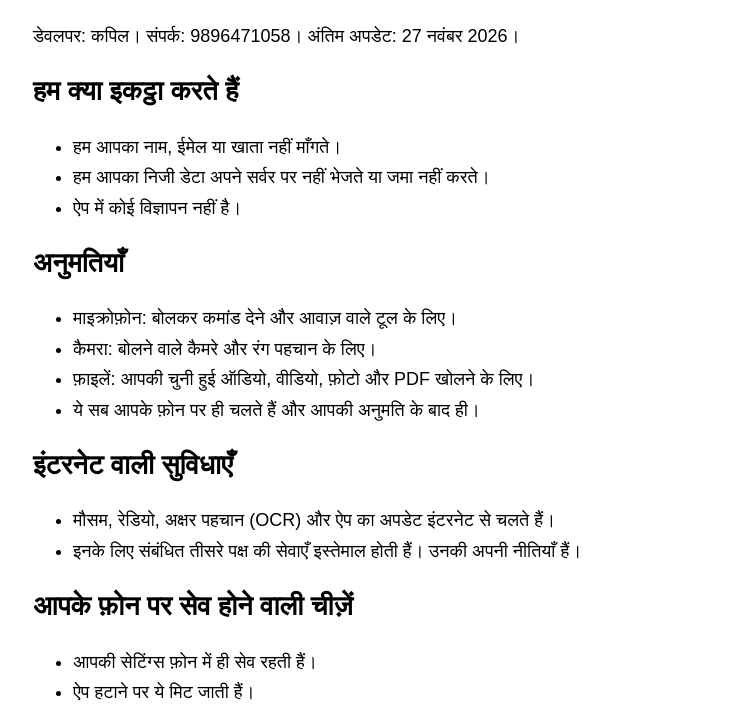
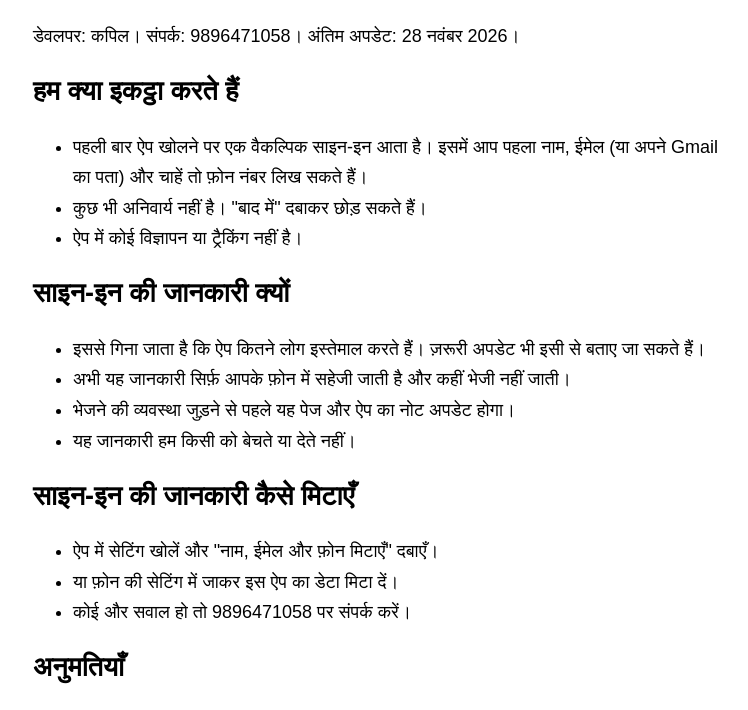
Before and after one commit to kapilsamariya90-cyber/awaz-saathi, a plain HTML site: page privacy.html in a window 1280 px wide. Shown: the part 90-800 px from the top of the page, without its empty margins (257-1005 px from the left). Drawn offline with Linux system fonts and the light colour scheme.

Commit message:
गोपनीयता नीति: वैकल्पिक साइन-इन की जानकारी और मिटाने का तरीका (28 नवंबर 2026)

```diff
--- a/privacy.html
+++ b/privacy.html
@@ -3,15 +3,19 @@
 <style>body{font-family:sans-serif;max-width:700px;margin:auto;padding:16px;line-height:1.7;font-size:18px}h1,h2{line-height:1.3}</style></head><body>
 <main>
 <h1>आवाज़ साथी - गोपनीयता नीति</h1>
-<p>डेवलपर: कपिल। संपर्क: 9896471058। अंतिम अपडेट: 27 नवंबर 2026।</p>
+<p>डेवलपर: कपिल। संपर्क: 9896471058। अंतिम अपडेट: 28 नवंबर 2026।</p>
 <h2>हम क्या इकट्ठा करते हैं</h2>
-<ul><li>हम आपका नाम, ईमेल या खाता नहीं माँगते।</li><li>हम आपका निजी डेटा अपने सर्वर पर नहीं भेजते या जमा नहीं करते।</li><li>ऐप में कोई विज्ञापन नहीं है।</li></ul>
+<ul><li>पहली बार ऐप खोलने पर एक वैकल्पिक साइन-इन आता है। इसमें आप पहला नाम, ईमेल (या अपने Gmail का पता) और चाहें तो फ़ोन नंबर लिख सकते हैं।</li><li>कुछ भी अनिवार्य नहीं है। "बाद में" दबाकर छोड़ सकते हैं।</li><li>ऐप में कोई विज्ञापन या ट्रैकिंग नहीं है।</li></ul>
+<h2>साइन-इन की जानकारी क्यों</h2>
+<ul><li>इससे गिना जाता है कि ऐप कितने लोग इस्तेमाल करते हैं। ज़रूरी अपडेट भी इसी से बताए जा सकते हैं।</li><li>अभी यह जानकारी सिर्फ़ आपके फ़ोन में सहेजी जाती है और कहीं भेजी नहीं जाती।</li><li>भेजने की व्यवस्था जुड़ने से पहले यह पेज और ऐप का नोट अपडेट होगा।</li><li>यह जानकारी हम किसी को बेचते या देते नहीं।</li></ul>
+<h2>साइन-इन की जानकारी कैसे मिटाएँ</h2>
+<ul><li>ऐप में सेटिंग खोलें और "नाम, ईमेल और फ़ोन मिटाएँ" दबाएँ।</li><li>या फ़ोन की सेटिंग में जाकर इस ऐप का डेटा मिटा दें।</li><li>कोई और सवाल हो तो 9896471058 पर संपर्क करें।</li></ul>
 <h2>अनुमतियाँ</h2>
-<ul><li>माइक्रोफ़ोन: बोलकर कमांड देने और आवाज़ वाले टूल के लिए।</li><li>कैमरा: बोलने वाले कैमरे और रंग पहचान के लिए।</li><li>फ़ाइलें: आपकी चुनी हुई ऑडियो, वीडियो, फ़ोटो और PDF खोलने के लिए।</li><li>ये सब आपके फ़ोन पर ही चलते हैं और आपकी अनुमति के बाद ही।</li></ul>
+<ul><li>माइक्रोफ़ोन: बोलकर कमांड देने और आवाज़ वाले टूल के लिए।</li><li>कैमरा: बोलने वाले कैमरे और रंग पहचान के लिए।</li><li>फ़ाइलें: आपकी चुनी हुई ऑडियो, वीडियो, फ़ोटो और PDF खोलने के लिए।</li><li>स्थान: "मेरी जगह का मौसम" के लिए, सिर्फ़ आपकी अनुमति से।</li><li>ये सब आपके फ़ोन पर ही चलते हैं और आपकी अनुमति के बाद ही।</li></ul>
 <h2>इंटरनेट वाली सुविधाएँ</h2>
 <ul><li>मौसम, रेडियो, अक्षर पहचान (OCR) और ऐप का अपडेट इंटरनेट से चलते हैं।</li><li>इनके लिए संबंधित तीसरे पक्ष की सेवाएँ इस्तेमाल होती हैं। उनकी अपनी नीतियाँ हैं।</li></ul>
 <h2>आपके फ़ोन पर सेव होने वाली चीज़ें</h2>
-<ul><li>आपकी सेटिंग्स फ़ोन में ही सेव रहती हैं।</li><li>ऐप हटाने पर ये मिट जाती हैं।</li></ul>
+<ul><li>आपकी सेटिंग्स, नाम, ईमेल और फ़ोन नंबर फ़ोन में ही सेव रहते हैं।</li><li>ऐप हटाने पर ये मिट जाते हैं।</li></ul>
 <h2>बच्चे</h2>
 <ul><li>हम बच्चों से जान-बूझकर कोई जानकारी नहीं लेते।</li></ul>
 <h2>बदलाव और संपर्क</h2>
```
